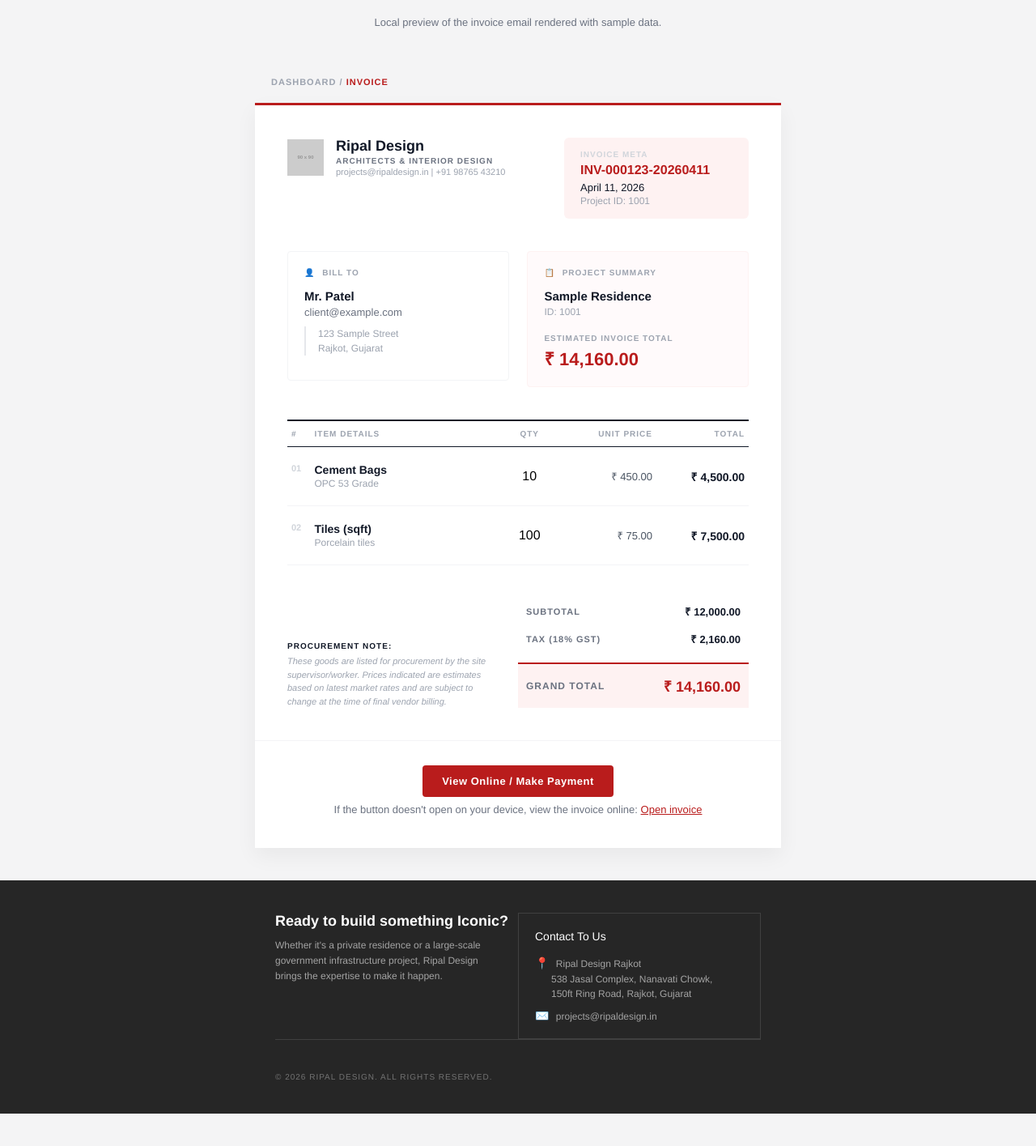
After one commit to YashVinchhi/Ripal-Design, a PHP site: page /ripal-design/email_preview/invoice_preview.html in a window 1280 px wide. The commit adds this page. Shown: the whole page at 81% size. Run offline with PHP 8.4, Linux system fonts and the light colour scheme; grey boxes labelled with a size stand in for pictures from a placeholder-image service; some libraries are stand-ins or nearby versions.

Commit message:
feat: Enhance file viewer and invoice handling with improved PDF streaming and project details feat: Add map link and address handling in goods invoice and project details feat: Implement persistent login feature with remember me functionality feat: Create email previews for invoice and password reset notifications

```diff
--- /dev/null
+++ b/public/email_preview/invoice_preview.html
@@ -0,0 +1,239 @@
+<!DOCTYPE html>
+<html lang="en">
+<head>
+    <meta charset="UTF-8">
+    <meta name="viewport" content="width=device-width, initial-scale=1.0">
+    <title>Invoice Email - Preview</title>
+    <style>
+        body { margin:0; padding:0; font-family:'Helvetica Neue',Helvetica,Arial,sans-serif; background:#f4f4f5; }
+        .preview-note { max-width:900px; margin:20px auto; font-size:13px; color:#6b7280; text-align:center }
+    </style>
+</head>
+<body>
+<div class="preview-note">Local preview of the invoice email rendered with sample data.</div>
+
+<!-- Begin rendered invoice email -->
+<!DOCTYPE html>
+<html lang="en">
+<head>
+    <meta charset="UTF-8">
+    <meta name="viewport" content="width=device-width, initial-scale=1.0">
+    <title>Goods Invoice - Ripal Design</title>
+    <style>
+        body, table, td, a { -webkit-text-size-adjust: 100%; -ms-text-size-adjust: 100%; }
+        table, td { mso-table-lspace: 0pt; mso-table-rspace: 0pt; }
+        img { -ms-interpolation-mode: bicubic; border: 0; height: auto; line-height: 100%; outline: none; text-decoration: none; }
+        @media screen and (max-width: 600px) {
+            .email-container { width: 100% !important; margin: auto !important; }
+            .content-padding { padding: 20px !important; }
+            .mobile-stack { display: block !important; width: 100% !important; margin-bottom: 20px !important; text-align: left !important; box-sizing: border-box !important; }
+        }
+    </style>
+</head>
+<body style="margin: 0; padding: 0; background-color: #f4f4f5; font-family: 'Helvetica Neue', Helvetica, Arial, sans-serif; -webkit-font-smoothing: antialiased;">
+
+    <table border="0" cellpadding="0" cellspacing="0" width="100%" style="background-color: #f4f4f5; padding: 40px 0;">
+        <tr>
+            <td align="center">
+                <table border="0" cellpadding="0" cellspacing="0" width="650" class="email-container" style="margin-bottom: 10px;">
+                    <tr>
+                        <td style="padding: 0 20px 10px 20px;">
+                            <p style="margin: 0; font-size: 11px; font-weight: 600; color: #9ca3af; letter-spacing: 1px; text-transform: uppercase;">Dashboard / <span style="color: #b91c1c;">Invoice</span></p>
+                        </td>
+                    </tr>
+                </table>
+
+                <table border="0" cellpadding="0" cellspacing="0" width="650" class="email-container" style="background-color: #ffffff; box-shadow: 0 10px 25px rgba(0,0,0,0.05); border-top: 3px solid #b91c1c;">
+                    <tr>
+                        <td class="content-padding" style="padding: 40px 40px 20px 40px;">
+                            <table border="0" cellpadding="0" cellspacing="0" width="100%">
+                                <tr>
+                                    <td class="mobile-stack" width="60%" valign="top">
+                                        <table border="0" cellpadding="0" cellspacing="0">
+                                            <tr>
+                                                <td valign="middle" style="padding-right: 15px;">
+                                                    <img src="https://placehold.co/90x90/b91c1c/ffffff?text=RD" alt="RD Logo" width="45" style="display: block; border: 0;">
+                                                </td>
+                                                <td valign="middle">
+                                                    <h1 style="margin: 0 0 2px 0; color: #111827; font-size: 18px; font-weight: 700;">Ripal Design</h1>
+                                                    <p style="margin: 0 0 2px 0; font-size: 10px; color: #6b7280; font-weight: 600; letter-spacing: 1px; text-transform: uppercase;">Architects & Interior Design</p>
+                                                    <p style="margin: 0; font-size: 11px; color: #9ca3af;">projects@ripaldesign.in | +91 98765 43210</p>
+                                                </td>
+                                            </tr>
+                                        </table>
+                                    </td>
+                                    <td class="mobile-stack" width="40%" valign="top" align="right">
+                                        <table border="0" cellpadding="0" cellspacing="0" width="100%" style="background-color: #fef2f2; border-radius: 6px;">
+                                            <tr>
+                                                <td style="padding: 15px 20px;">
+                                                    <p style="margin: 0 0 5px 0; font-size: 10px; color: #d1d5db; font-weight: 700; letter-spacing: 1px; text-transform: uppercase;">Invoice Meta</p>
+                                                    <h2 style="margin: 0 0 5px 0; color: #b91c1c; font-size: 16px; font-weight: 700;">INV-000123-20260411</h2>
+                                                    <p style="margin: 0 0 2px 0; font-size: 13px; color: #111827; font-weight: 500;">April 11, 2026</p>
+                                                    <p style="margin: 0; font-size: 12px; color: #9ca3af;">Project ID: 1001</p>
+                                                </td>
+                                            </tr>
+                                        </table>
+                                    </td>
+                                </tr>
+                            </table>
+                        </td>
+                    </tr>
+
+                    <tr>
+                        <td class="content-padding" style="padding: 20px 40px 30px 40px;">
+                            <table border="0" cellpadding="0" cellspacing="0" width="100%">
+                                <tr>
+                                    <td class="mobile-stack" width="48%" valign="top">
+                                        <table border="0" cellpadding="0" cellspacing="0" width="100%" style="border: 1px solid #f3f4f6; border-radius: 4px; height: 160px;">
+                                            <tr>
+                                                <td style="padding: 20px;" valign="top">
+                                                    <p style="margin: 0 0 15px 0; font-size: 10px; color: #9ca3af; font-weight: 700; letter-spacing: 1px; text-transform: uppercase;"><span style="color: #b91c1c; margin-right: 5px;">👤</span> Bill To</p>
+                                                    <p style="margin: 0 0 4px 0; font-size: 15px; color: #111827; font-weight: 600;">Mr. Patel</p>
+                                                    <p style="margin: 0 0 10px 0; font-size: 13px; color: #6b7280;">client@example.com</p>
+                                                    <p style="margin: 0; font-size: 12px; color: #9ca3af; line-height: 1.5; padding-left: 15px; border-left: 2px solid #e5e7eb;">123 Sample Street<br>Rajkot, Gujarat</p>
+                                                </td>
+                                            </tr>
+                                        </table>
+                                    </td>
+                                    <td class="hide-mobile" width="4%"></td>
+                                    <td class="mobile-stack" width="48%" valign="top">
+                                        <table border="0" cellpadding="0" cellspacing="0" width="100%" style="border: 1px solid #fef2f2; background-color: #fffafb; border-radius: 4px; height: 160px;">
+                                            <tr>
+                                                <td style="padding: 20px;" valign="top">
+                                                    <p style="margin: 0 0 15px 0; font-size: 10px; color: #9ca3af; font-weight: 700; letter-spacing: 1px; text-transform: uppercase;"><span style="color: #b91c1c; margin-right: 5px;">📋</span> Project Summary</p>
+                                                    <p style="margin: 0 0 4px 0; font-size: 15px; color: #111827; font-weight: 600;">Sample Residence</p>
+                                                    <p style="margin: 0 0 20px 0; font-size: 12px; color: #9ca3af;">ID: 1001</p>
+                                                    <p style="margin: 0 0 4px 0; font-size: 10px; color: #9ca3af; font-weight: 700; letter-spacing: 1px; text-transform: uppercase;">Estimated Invoice Total</p>
+                                                    <p style="margin: 0; font-size: 22px; color: #b91c1c; font-weight: 700;">₹ 14,160.00</p>
+                                                </td>
+                                            </tr>
+                                        </table>
+                                    </td>
+                                </tr>
+                            </table>
+                        </td>
+                    </tr>
+
+                    <tr>
+                        <td class="content-padding" style="padding: 10px 40px 20px 40px;">
+                            <table class="invoice-table" border="0" cellpadding="0" cellspacing="0" width="100%" style="border-collapse: collapse;">
+                                <tr>
+                                    <th align="left" style="padding: 10px 5px; border-top: 2px solid #111827; border-bottom: 1px solid #111827; font-size: 10px; color: #9ca3af; text-transform: uppercase; font-weight: 700; letter-spacing: 1px; width: 5%;">#</th>
+                                    <th align="left" style="padding: 10px 5px; border-top: 2px solid #111827; border-bottom: 1px solid #111827; font-size: 10px; color: #9ca3af; text-transform: uppercase; font-weight: 700; letter-spacing: 1px;">Item Details</th>
+                                    <th align="center" style="padding: 10px 5px; border-top: 2px solid #111827; border-bottom: 1px solid #111827; font-size: 10px; color: #9ca3af; text-transform: uppercase; font-weight: 700; letter-spacing: 1px; width: 15%;">Qty</th>
+                                    <th align="right" style="padding: 10px 5px; border-top: 2px solid #111827; border-bottom: 1px solid #111827; font-size: 10px; color: #9ca3af; text-transform: uppercase; font-weight: 700; letter-spacing: 1px; width: 20%;">Unit Price</th>
+                                    <th align="right" style="padding: 10px 5px; border-top: 2px solid #111827; border-bottom: 1px solid #111827; font-size: 10px; color: #9ca3af; text-transform: uppercase; font-weight: 700; letter-spacing: 1px; width: 20%;">Total</th>
+                                </tr>
+
+                                <tr>
+                                    <td align="left" valign="top" style="padding: 20px 5px; border-bottom: 1px solid #f3f4f6; font-size: 11px; color: #d1d5db; font-weight: 600;">01</td>
+                                    <td align="left" valign="top" style="padding: 20px 5px; border-bottom: 1px solid #f3f4f6;"><p style="margin:0 0 2px 0;font-size:14px;color:#111827;font-weight:600;">Cement Bags</p><p style="margin:0;font-size:12px;color:#9ca3af;">OPC 53 Grade</p></td>
+                                    <td align="center" valign="middle" style="padding: 20px 5px; border-bottom: 1px solid #f3f4f6;">10</td>
+                                    <td align="right" valign="middle" style="padding: 20px 5px; border-bottom: 1px solid #f3f4f6; font-size: 13px; color: #4b5563;">₹ 450.00</td>
+                                    <td align="right" valign="middle" style="padding: 20px 5px; border-bottom: 1px solid #f3f4f6; font-size: 14px; color: #111827; font-weight: 700;">₹ 4,500.00</td>
+                                </tr>
+
+                                <tr>
+                                    <td align="left" valign="top" style="padding: 20px 5px; border-bottom: 1px solid #f3f4f6; font-size: 11px; color: #d1d5db; font-weight: 600;">02</td>
+                                    <td align="left" valign="top" style="padding: 20px 5px; border-bottom: 1px solid #f3f4f6;"><p style="margin:0 0 2px 0;font-size:14px;color:#111827;font-weight:600;">Tiles (sqft)</p><p style="margin:0;font-size:12px;color:#9ca3af;">Porcelain tiles</p></td>
+                                    <td align="center" valign="middle" style="padding: 20px 5px; border-bottom: 1px solid #f3f4f6;">100</td>
+                                    <td align="right" valign="middle" style="padding: 20px 5px; border-bottom: 1px solid #f3f4f6; font-size: 13px; color: #4b5563;">₹ 75.00</td>
+                                    <td align="right" valign="middle" style="padding: 20px 5px; border-bottom: 1px solid #f3f4f6; font-size: 14px; color: #111827; font-weight: 700;">₹ 7,500.00</td>
+                                </tr>
+
+                            </table>
+                        </td>
+                    </tr>
+
+                    <tr>
+                        <td class="content-padding" style="padding: 20px 40px 40px 40px;">
+                            <table border="0" cellpadding="0" cellspacing="0" width="100%">
+                                <tr>
+                                    <td class="mobile-stack note-section" width="50%" valign="bottom" style="padding-right: 20px;">
+                                        <p style="margin: 0 0 5px 0; font-size: 10px; color: #111827; font-weight: 700; letter-spacing: 1px; text-transform: uppercase;">Procurement Note:</p>
+                                        <p style="margin: 0; font-size: 11px; color: #9ca3af; font-style: italic; line-height: 1.5;">These goods are listed for procurement by the site supervisor/worker. Prices indicated are estimates based on latest market rates and are subject to change at the time of final vendor billing.</p>
+                                    </td>
+                                    <td class="mobile-stack total-section" width="50%" valign="bottom">
+                                        <table border="0" cellpadding="0" cellspacing="0" width="100%">
+                                            <tr>
+                                                <td align="left" style="padding: 8px 10px; font-size: 11px; color: #6b7280; font-weight: 600; text-transform: uppercase; letter-spacing: 1px;">Subtotal</td>
+                                                <td align="right" style="padding: 8px 10px; font-size: 13px; color: #111827; font-weight: 700;">₹ 12,000.00</td>
+                                            </tr>
+                                            <tr>
+                                                <td align="left" style="padding: 8px 10px 20px 10px; font-size: 11px; color: #6b7280; font-weight: 600; text-transform: uppercase; letter-spacing: 1px;">Tax (18% GST)</td>
+                                                <td align="right" style="padding: 8px 10px 20px 10px; font-size: 13px; color: #111827; font-weight: 700;">₹ 2,160.00</td>
+                                            </tr>
+                                            <tr>
+                                                <td colspan="2" style="padding: 0;">
+                                                    <table border="0" cellpadding="0" cellspacing="0" width="100%" style="background-color: #fef2f2; border-top: 2px solid #b91c1c;">
+                                                        <tr>
+                                                            <td align="left" style="padding: 15px 10px; font-size: 12px; color: #6b7280; font-weight: 700; text-transform: uppercase; letter-spacing: 1px;">Grand Total</td>
+                                                            <td align="right" style="padding: 15px 10px; font-size: 18px; color: #b91c1c; font-weight: 700;">₹ 14,160.00</td>
+                                                        </tr>
+                                                    </table>
+                                                </td>
+                                            </tr>
+                                        </table>
+                                    </td>
+                                </tr>
+                            </table>
+                        </td>
+                    </tr>
+
+                    <tr>
+                        <td class="content-padding" align="center" style="padding: 0 40px 40px 40px; border-top: 1px solid #f3f4f6;">
+                            <table border="0" cellpadding="0" cellspacing="0" width="100%" style="margin-top: 30px;">
+                                <tr>
+                                    <td align="center">
+                                        <table border="0" cellpadding="0" cellspacing="0" style="margin: 0 auto;">
+                                            <tr>
+                                                <td align="center" style="border-radius: 4px;" bgcolor="#b91c1c">
+                                                    <a href="https://example.com/invoice/INV-000123-20260411" target="_blank" style="display: inline-block; padding: 12px 24px; font-family: 'Helvetica Neue', Helvetica, Arial, sans-serif; font-size: 13px; color: #ffffff; text-decoration: none; border-radius: 4px; font-weight: 600; letter-spacing: 0.5px;">View Online / Make Payment</a>
+                                                </td>
+                                            </tr>
+                                        </table>
+                                        <div style="margin-top:8px;font-size:13px;color:#6b7280;">If the button doesn't open on your device, view the invoice online: <a href="https://example.com/invoice/INV-000123-20260411" style="color:#b91c1c;text-decoration:underline;">Open invoice</a></div>
+                                    </td>
+                                </tr>
+                            </table>
+                        </td>
+                    </tr>
+
+                </table>
+
+                <table border="0" cellpadding="0" cellspacing="0" width="100%" style="background-color: #262626; margin-top: 40px;">
+                    <tr>
+                        <td align="center" style="padding: 40px 20px;">
+                            <table border="0" cellpadding="0" cellspacing="0" width="600" class="email-container">
+                                <tr>
+                                    <td class="mobile-stack" width="50%" valign="top" style="padding-bottom: 20px;">
+                                        <h3 style="margin: 0 0 10px 0; color: #ffffff; font-size: 18px; font-weight: 600;">Ready to build something Iconic?</h3>
+                                        <p style="margin: 0; font-size: 12px; color: #a3a3a3; line-height: 1.6; padding-right: 20px;">Whether it's a private residence or a large-scale government infrastructure project, Ripal Design brings the expertise to make it happen.</p>
+                                    </td>
+                                    <td class="mobile-stack" width="50%" valign="top">
+                                        <table border="0" cellpadding="0" cellspacing="0" width="100%" style="border: 1px solid #404040; padding: 20px;">
+                                            <tr>
+                                                <td>
+                                                    <p style="margin: 0 0 15px 0; font-size: 14px; color: #ffffff; font-weight: 500;">Contact To Us</p>
+                                                    <p style="margin: 0 0 10px 0; font-size: 12px; color: #a3a3a3; line-height: 1.5;"><span style="color: #b91c1c; font-size: 14px; margin-right: 5px;">📍</span> Ripal Design Rajkot<br><span style="padding-left:20px;display:block;">538 Jasal Complex, Nanavati Chowk,<br>150ft Ring Road, Rajkot, Gujarat</span></p>
+                                                    <p style="margin: 0; font-size: 12px; color: #a3a3a3;"><span style="color: #b91c1c; font-size: 14px; margin-right: 5px;">✉️</span> projects@ripaldesign.in</p>
+                                                </td>
+                                            </tr>
+                                        </table>
+                                    </td>
+                                </tr>
+                                <tr>
+                                    <td colspan="2" style="padding-top: 40px; border-top: 1px solid #404040; margin-top: 40px; text-align: left;">
+                                        <p style="margin: 0; font-size: 10px; color: #737373; text-transform: uppercase; letter-spacing: 1px;">© 2026 RIPAL DESIGN. ALL RIGHTS RESERVED.</p>
+                                    </td>
+                                </tr>
+                            </table>
+                        </td>
+                    </tr>
+                </table>
+
+            </td>
+        </tr>
+    </table>
+</body>
+</html>
--- a/public/login.php
+++ b/public/login.php
@@ -89,7 +89,7 @@ function showActive($form, $active_form)
 
           <div class="meta-row">
             <div class="check-wrap">
-              <input type="checkbox" id="remember" name="remember" class="form-check-input" data-validation="required">
+              <input type="checkbox" id="remember" name="remember" class="form-check-input">
               <label for="remember" class="form-check-label"><?php echo esc($ct('label_remember', 'Remember me')); ?></label>
               <span id="terms_error" class="text-danger d-none"></span>
             </div>
```
Also changed, not shown: admin/file_viewer.php (+11 -0 lines), dashboard/goods_invoice.php (+16 -3 lines), dashboard/project_details.php (+9 -1 lines), includes/auth.php (+14 -5 lines), includes/dashboard_unified.php (+31 -9 lines), public/email_preview/reset_preview.html (added, +117 -0 lines), public/login_register.php (+8 -0 lines).
